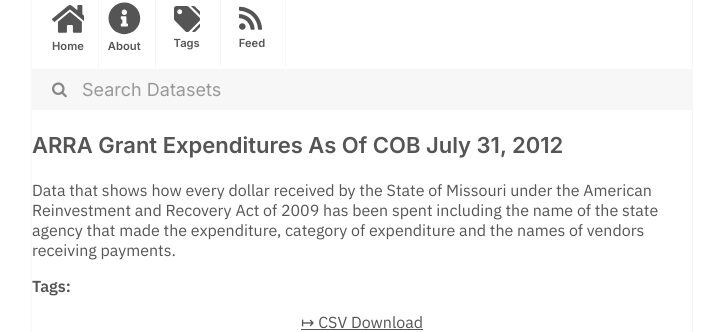
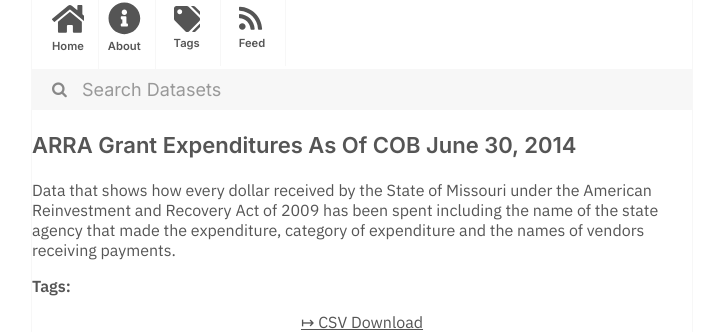
Before and after one commit to dayda-entities/state-of-missouri, a Jekyll site: the page built from _posts/2020-11-10-arra-grant-expenditures-as-of-.md, in a window 1280 px wide. Shown: the part 216-548 px from the top of the page, without its empty margins (278-1001 px from the left). Built offline with Jekyll 4.4.1, drawn with Linux system fonts in a browser that asks for light colours.

```diff
--- a/_posts/2020-11-10-arra-grant-expenditures-as-of-.md
+++ b/_posts/2020-11-10-arra-grant-expenditures-as-of-.md
@@ -1,14 +1,14 @@
 ---
-title: 'ARRA Grant Expenditures As Of COB July 31, 2012'
-created: '2020-11-10T17:23:44.787976'
-modified: '2020-11-10T17:23:44.787983'
+title: 'ARRA Grant Expenditures As Of COB June 30, 2014'
+created: '2020-11-10T17:23:36.233136'
+modified: '2020-11-10T17:23:36.233142'
 state: active
 type: dataset
 tags: []
 groups:
   - Local Government
-csv_url: 'https://data.mo.gov/api/views/w32v-gn8m/rows.csv?accessType=DOWNLOAD'
-json_url: 'https://data.mo.gov/api/views/w32v-gn8m/rows.json?accessType=DOWNLOAD'
+csv_url: 'https://data.mo.gov/api/views/ef66-7b8b/rows.csv?accessType=DOWNLOAD'
+json_url: 'https://data.mo.gov/api/views/ef66-7b8b/rows.json?accessType=DOWNLOAD'
 layout: post
 
 ---
```
